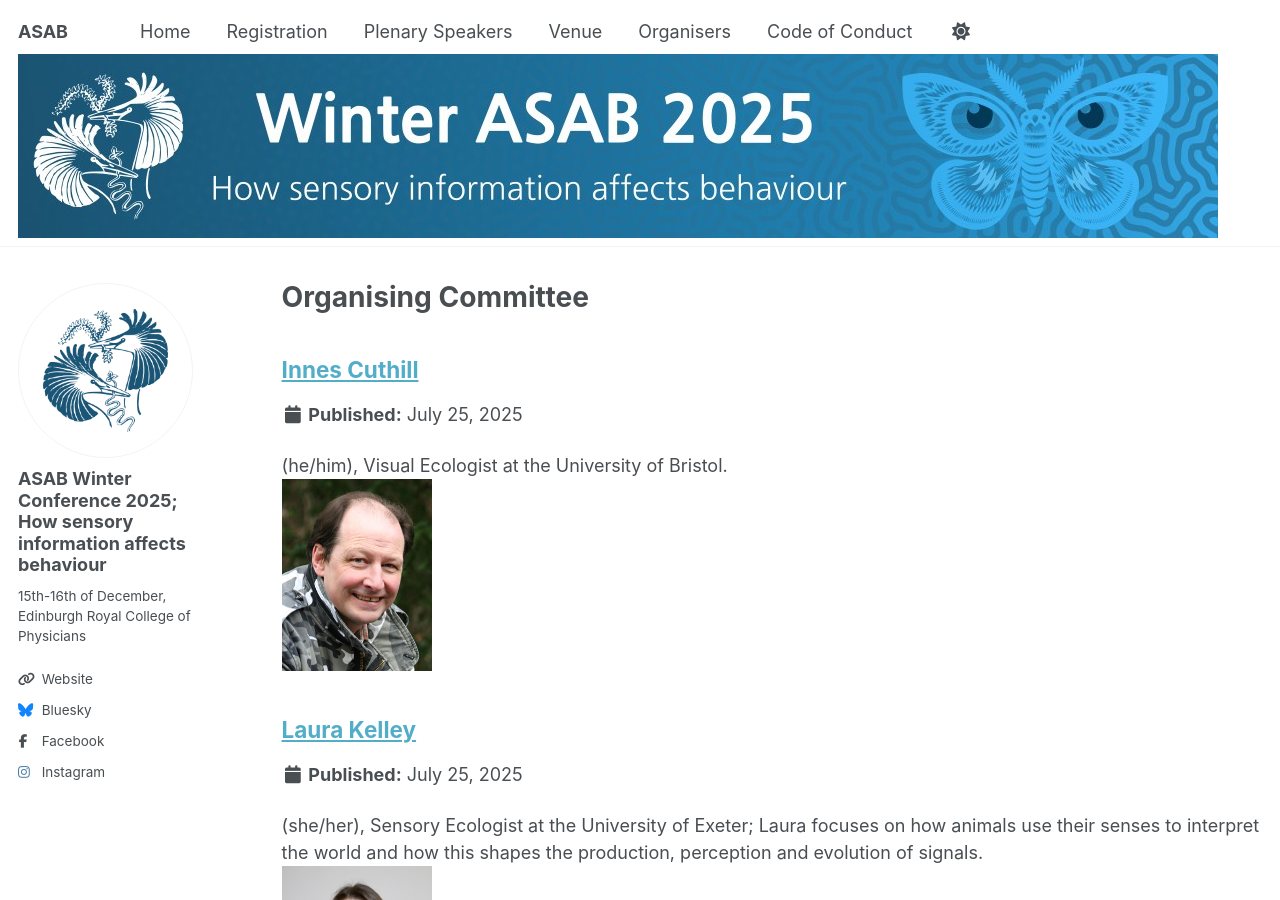
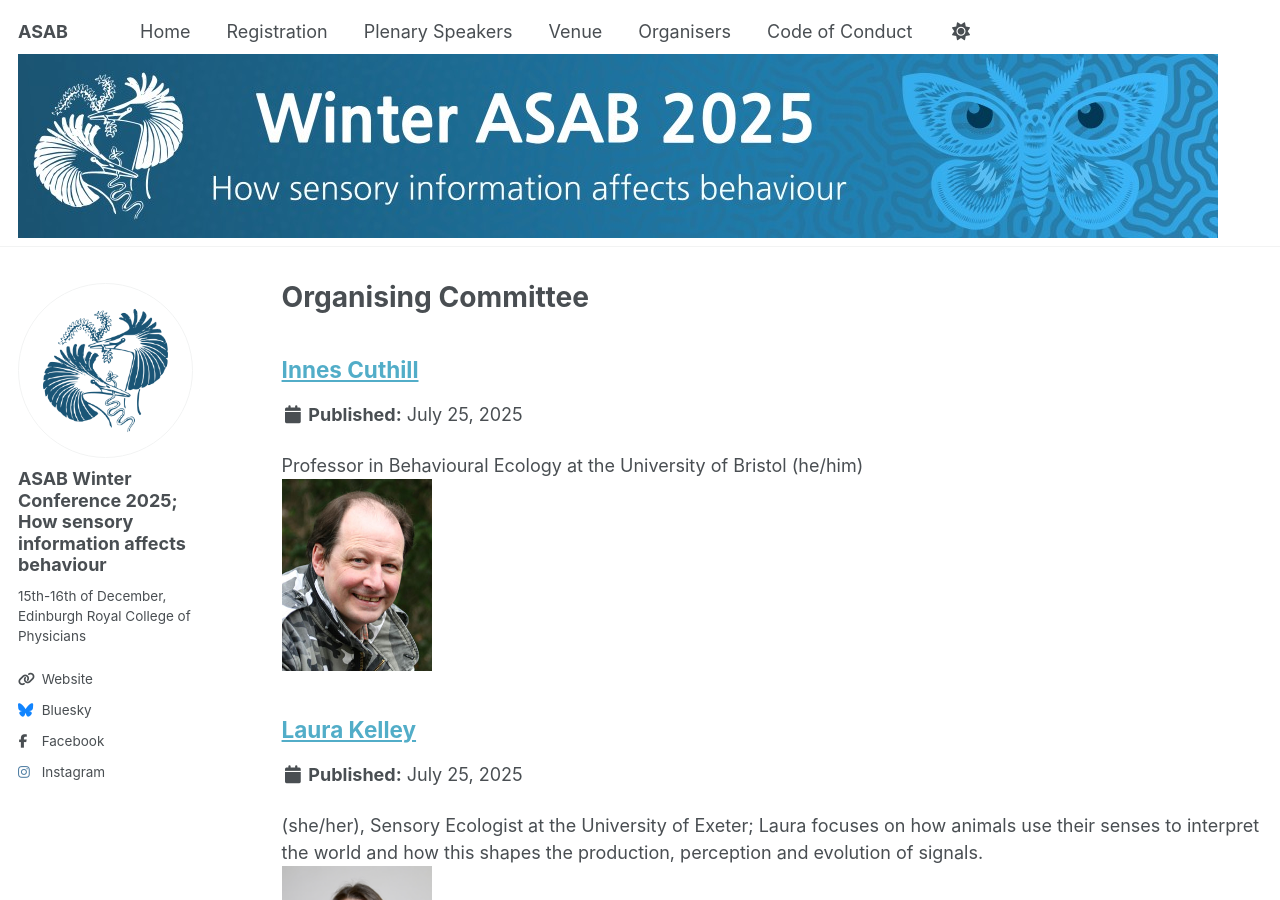
Before and after one commit to asabwinter/2025, a Jekyll site: the page built from _pages/organisers.html, in a window 1280 px wide and 900 px high. Built offline with Jekyll 4.4.1, drawn with Linux system fonts in a browser that asks for light colours; a script that is not in the unit is left out.

Commit message:
Update 1_Innes_Cuthill.md

```diff
--- a/_organisers/1_Innes_Cuthill.md
+++ b/_organisers/1_Innes_Cuthill.md
@@ -1,6 +1,6 @@
 ---
 title: "Innes Cuthill"
-excerpt: "(he/him), Visual Ecologist at the University of Bristol.<br/><img src='/2025/images/Innes.jpg' width='150'>"
+excerpt: "Professor in Behavioural Ecology at the University of Bristol (he/him) <br/><img src='/2025/images/Innes.jpg' width='150'>"
 layout: single
 ---
 
```
